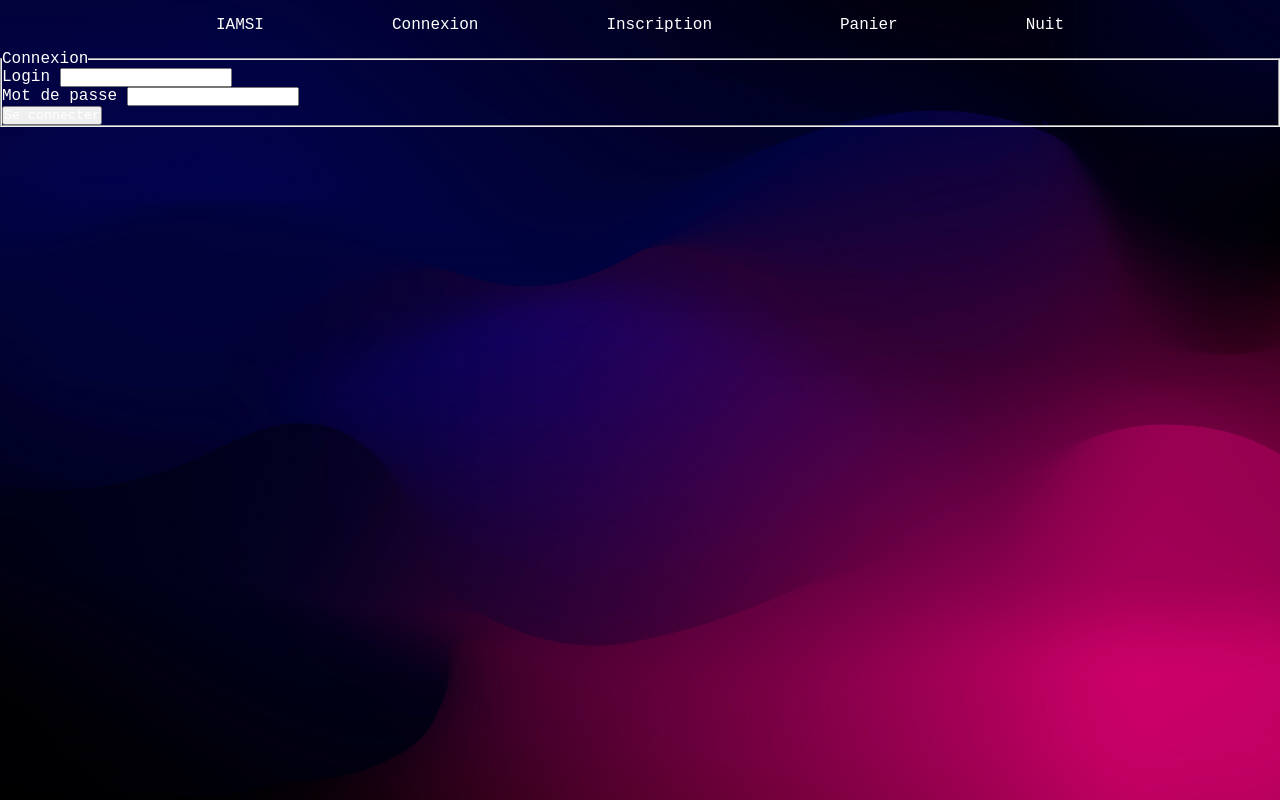
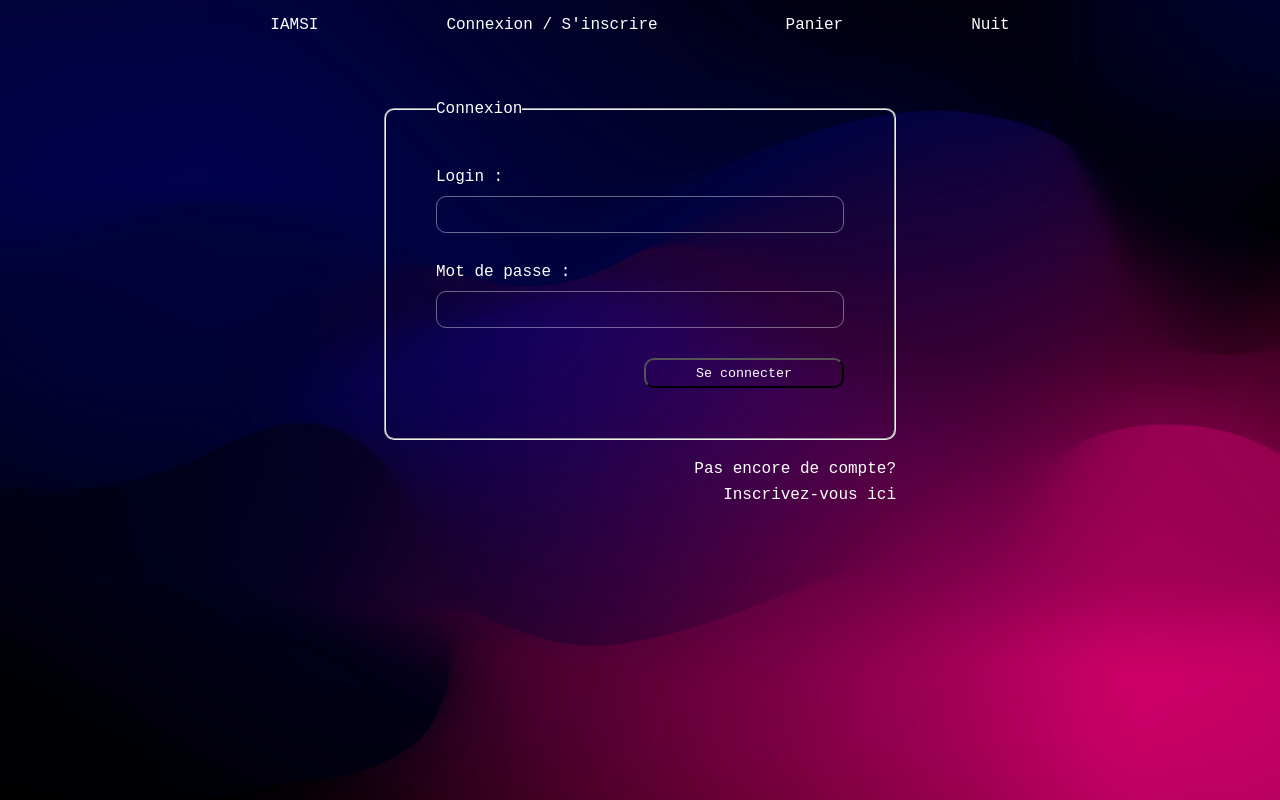
Before and after one commit to MikaChueWaye/IAMSI, a Symfony app: template templates/user/connection.html.twig in a window 1280 px wide. Run offline with Twig, Linux system fonts and the light colour scheme; the template is opened without the code that fills it, so the values that code supplies are empty; some libraries are stand-ins or nearby versions.

Commit message:
improve connection page content + css and merge connection and registration links in nav bar

```diff
--- /dev/null
+++ b/public/css/base.css
@@ -0,0 +1,60 @@
+:root {
+    --background-color: rgba(0, 0, 0, 0);
+}
+
+* {
+    margin: 0;
+    padding: 0;
+    text-decoration: none;
+    font-family: "Courier New", system-ui;
+    color: white;
+}
+
+#wallpaper {
+    position: fixed;
+    top: 0;
+    left: 0;
+    height: 100vh;
+    width: 100vw;
+    background-image: url("../img/wallpaper.jpg");
+    background-repeat: no-repeat;
+    background-size: cover;
+    background-position: center;
+    z-index: -100;
+    pointer-events: none;
+    filter: brightness(0.8);
+}
+
+body {
+    background-color: black;
+}
+
+.blur {
+    position: fixed;
+    height: 100%;
+    width: 100%;
+    background-color: var(--background-color);
+}
+
+nav {
+    height: 50px;
+    display: flex;
+    flex-direction: row;
+    justify-content: center;
+    align-items: center;
+}
+
+nav * {
+    margin: 0 5vw 0 5vw;
+}
+
+#deconnexion-button {
+    margin: 1px 0 0 0;
+    background: none;
+    border: none;
+    font-size: medium;
+}
+
+footer {
+    height: 100px;
+}
--- /dev/null
+++ b/public/css/connection.css
@@ -0,0 +1,41 @@
+main {
+    margin: 50px 30vw 50px 30vw;
+}
+
+fieldset {
+    padding: 50px;
+    border-radius: 10px;
+    background-color: var(--background-color);
+    display: flex;
+    flex-direction: column;
+    gap: 10px;
+}
+
+input {
+    background-color: var(--background-color);
+    border-radius: 10px;
+    padding: 10px 20px 10px 20px;
+    border: 1px solid rgba(255, 255, 255, 0.4);
+    margin-bottom: 20px;
+}
+
+button {
+    background-color: transparent;
+    height: 30px;
+    width: 200px;
+    border-radius: 10px;
+    align-self: end;
+}
+
+#registration-text {
+    margin-top: 20px;
+    display: flex;
+    flex-direction: column;
+    align-items: end;
+    gap: 8px;
+}
+
+#registration-text:hover a {
+    color: royalblue;
+    transition: color 500ms;
+}
--- a/templates/base.html.twig
+++ b/templates/base.html.twig
@@ -3,7 +3,8 @@
     <head>
         <meta charset="UTF-8">
         <title>{% block title %}{% endblock %}</title>
-        <link rel="stylesheet" type="text/css" href="{{ asset("css/style.css") }}">
+        <link rel="stylesheet" type="text/css" href="{{ asset("css/base.css") }}">
+        {% block css %}{% endblock %}
         {% block javascript %}{% endblock %}
     </head>
     <body>
@@ -13,8 +14,7 @@
             <nav>
                 <a href="{{ path("shop") }}">IAMSI</a>
                 {% if not is_granted('ROLE_USER') %}
-                    <a href="{{ path("connection") }}">Connexion</a>
-                    <a href="{{ path("registration") }}">Inscription</a>
+                    <a href="{{ path("connection") }}">Connexion / S'inscrire</a>
                 {% endif %}
                 <a href="{{ path("shoppingCart") }}">Panier</a>
                 {% if is_granted('ROLE_USER') %}
--- a/templates/shop/shop.html.twig
+++ b/templates/shop/shop.html.twig
@@ -1,5 +1,6 @@
 {% extends "base.html.twig" %}
 {% block title %}Shop{% endblock %}
+{% block css %}<link rel="stylesheet" type="text/css" href="{{ asset("css/shop.css") }}">{% endblock %}
 {% block javascript %}
 <script defer type="text/javascript" src="{{ asset("js/shop.js") }}"></script>
 {% endblock %}
--- a/templates/user/connection.html.twig
+++ b/templates/user/connection.html.twig
@@ -1,21 +1,22 @@
 {% extends "base.html.twig" %}
 {% block title %}Connection{% endblock %}
+{% block css %}<link rel="stylesheet" type="text/css" href="{{ asset("css/connection.css") }}">{% endblock %}
 {% block main %}
     <main>
         <form action="{{ path('connection') }}" method="post">
             <fieldset>
                 <legend>Connexion</legend>
-                <div class="access-container">
-                    <label for="login">Login</label>
-                    <input id="login" type="text" name="_username" value="{{ lastUserName }}" required/>
-                </div>
-                <div class="access-container">
-                    <label for="password">Mot de passe</label>
-                    <input id="password" type="password" name="_password" required/>
-                </div>
+                <label for="login">Login : </label>
+                <input id="login" type="text" name="_username" value="{{ lastUserName }}" required/>
+                <label for="password">Mot de passe : </label>
+                <input id="password" type="password" name="_password" required/>
                 <button type="submit" class="basic-form-submit">Se connecter</button>
             </fieldset>
             <input type="hidden" name="_csrf_token" value="{{ csrf_token('authenticate') }}">
         </form>
+        <div id="registration-text">
+            <p>Pas encore de compte?</p>
+            <p>Inscrivez-vous <a href="{{ path("registration") }}">ici</a></p>
+        </div>
     </main>
 {% endblock %}
```
Also changed, not shown: public/css/shop.css (renamed from public/css/style.css, +2 -78 lines).
